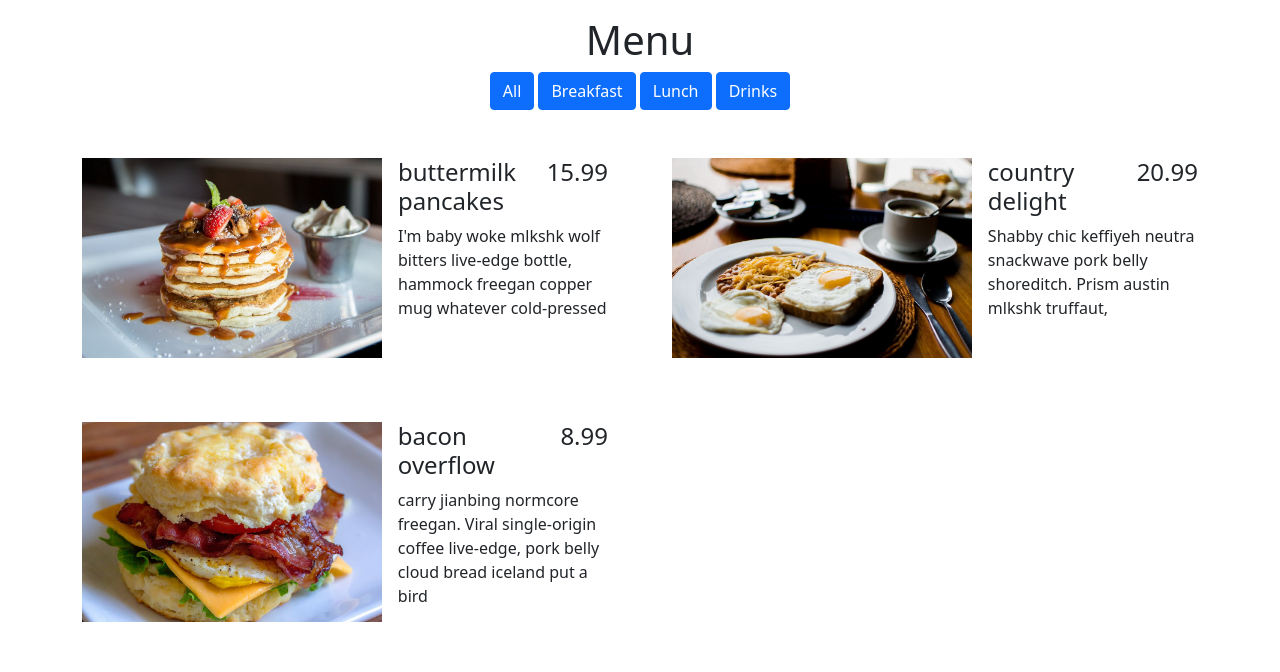
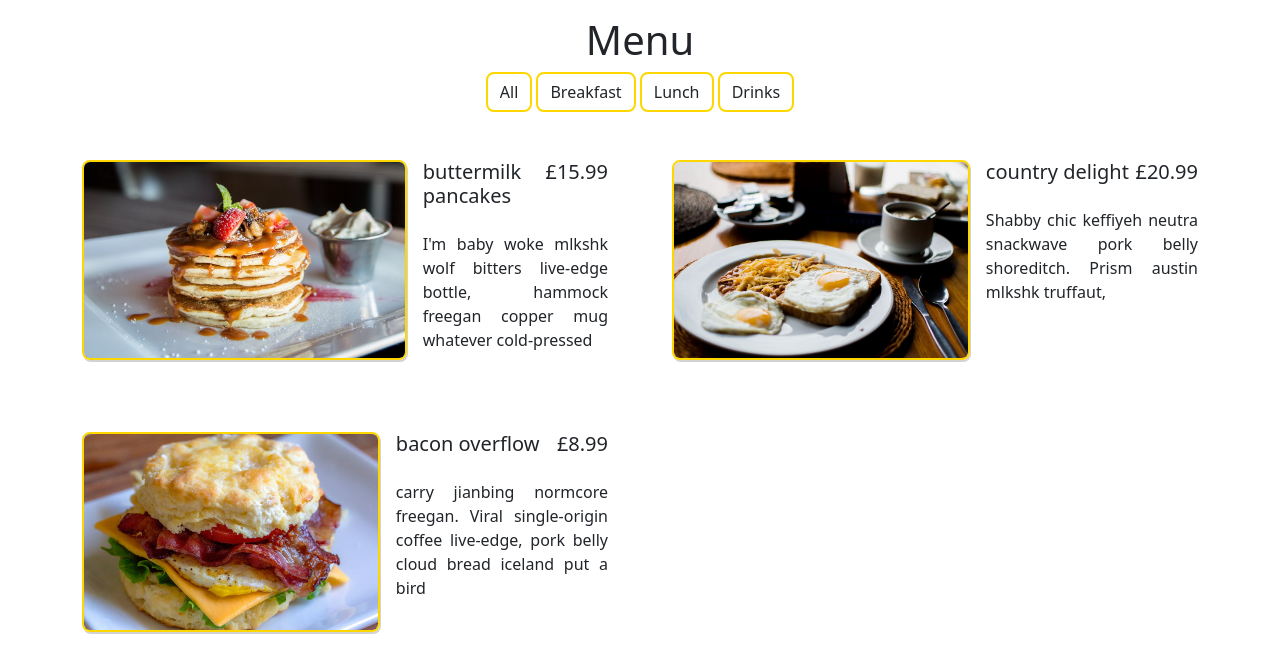
Before and after one commit to Teresa-C/restaurant, a plain HTML site: page index.html in a window 1280 px wide. Both pictures are taken after a click on the element "Breakfast". Drawn offline with nearby package versions, Linux system fonts and the light colour scheme.

Commit message:
changed the button and text style

```diff
--- a/index.html
+++ b/index.html
@@ -12,10 +12,10 @@
       <h1 class="text-center mt-3">Menu</h1>
     </div>
     <div class="text-center mb-5">
-      <div class="btn btn-primary" data-id="all">All</div>
-      <div class="btn btn-primary" data-id="breakfast">Breakfast</div>
-      <div class="btn btn-primary" data-id="lunch">Lunch</div>
-      <div class="btn btn-primary" data-id="drink">Drinks</div>
+      <div class="btn" data-id="all">All</div>
+      <div class="btn" data-id="breakfast">Breakfast</div>
+      <div class="btn" data-id="lunch">Lunch</div>
+      <div class="btn" data-id="drink">Drinks</div>
     </div>
     <div class="main"></div>
   </div>
--- a/index.js
+++ b/index.js
@@ -71,7 +71,6 @@ const btn = document.querySelectorAll('.btn').forEach((btn)=>{
     const result = []
     menu.forEach(element => {
       if (element.category === event.currentTarget.dataset.id){
-        // main.insertAdjacentHTML('beforeend', wholeMenu(element))
         result.push(wholeMenu(element))
       }
       main.innerHTML = result.join(' ')
@@ -90,8 +89,8 @@ const wholeMenu = (element) => {
         <img src=${element.img} alt="${element.title}" class="image">
         <div>
           <div class="info">
-            <h4 data-id="title">${element.title}</h4>
-            <h4>${element.price}</h4>
+            <h5 data-id="title">${element.title}</h5>
+            <h5 class="price">£${element.price}</h5>
           </div>
           <p>${element.desc}</p>
         </div>
--- a/style.css
+++ b/style.css
@@ -1,10 +1,12 @@
 p{
-  padding-left: 16px;
+  padding: 16px 0 0 16px;
+  text-align: justify;
 }
 
 .info{
   display: flex;
   padding-left: 16px;
+  justify-content: space-between;
 }
 
 .main{
@@ -19,6 +21,23 @@ p{
 }
 
 .image{
-  width: 300px;
+  width: 100%;
   height: 200px;
+  border: 2px solid gold;
+  border-radius: 8px;
+  box-shadow: 1px 2px lightgrey;
 }
+
+.left-content{
+  width: 90%;
+}
+
+.price{
+  justify-content: flex-end;
+}
+
+
+.btn{
+  border: 2px solid gold;
+  border-radius: 8px;
+}
```
